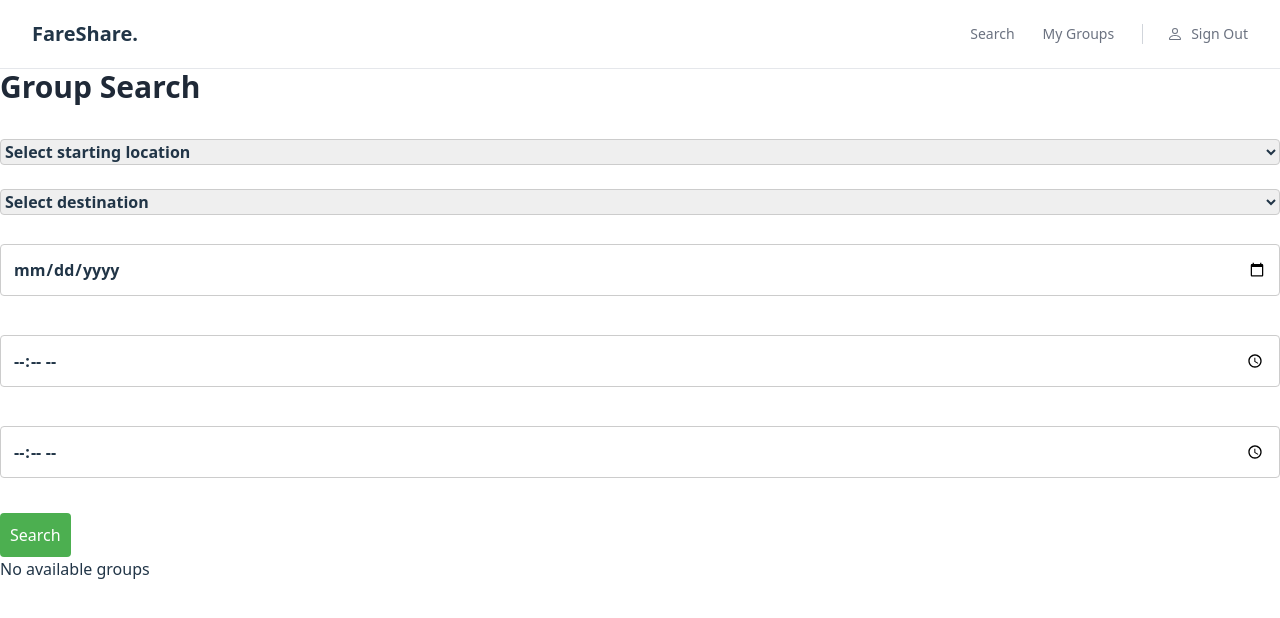
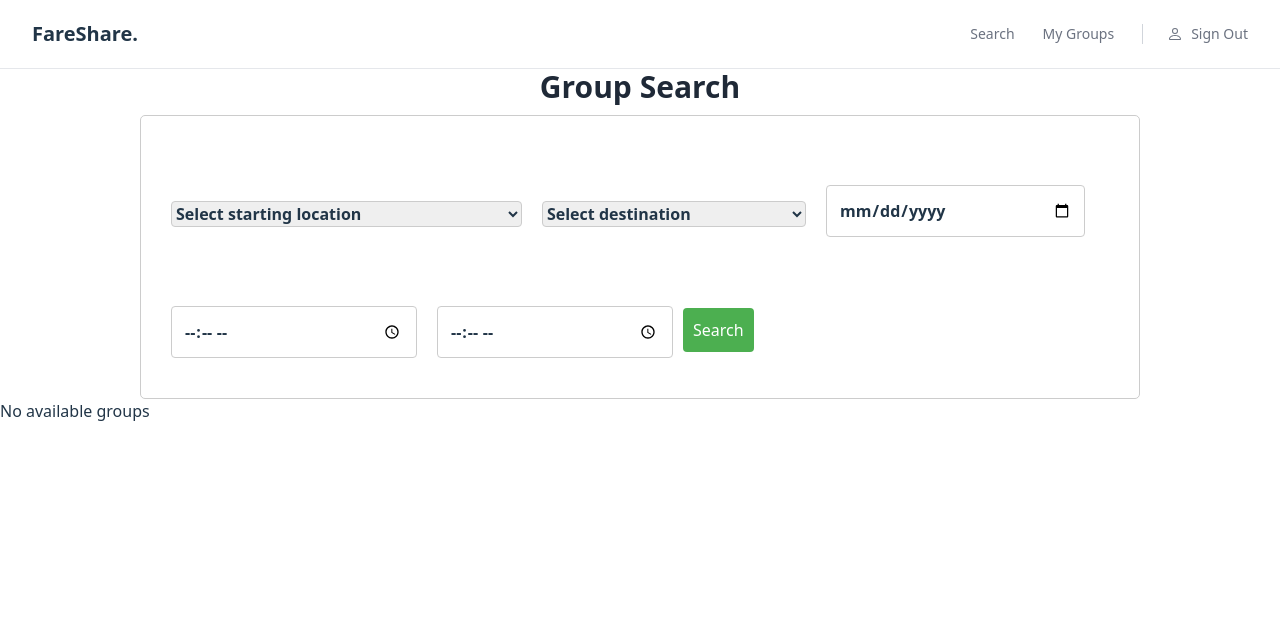
Before and after one commit to AmiinMuse/FareShareNU, a React (Vite) app: page /dashboard in a window 1280 px wide. Shown: the top 618 px of the page. Built offline with nearby package versions, Linux system fonts and the light colour scheme.

Commit message:
More GroupSearch Updates

```diff
--- a/src/pages/GroupSearch.css
+++ b/src/pages/GroupSearch.css
@@ -1,10 +1,10 @@
 /* Apply a box-sizing border-box to all elements */
-/* * {
+* {
   box-sizing: border-box;
-} */
+}
 
 /* Style the form container */
-/* form {
+form {
   display: flex;
   flex-wrap: wrap;
   align-items: center;
--- a/src/pages/GroupSearch.jsx
+++ b/src/pages/GroupSearch.jsx
@@ -150,7 +150,7 @@ const GroupSearch = () => {
             </form>
             {groups.length > 0 ? (
                 <div>
-                    <h2 class="results_t font-bold text-gray-800 sm:text-3xl dark:text-white"  style={{marginTop:70, marginBottom:10}}>
+                    <h2 class="results_t font-bold text-gray-800 sm:text-3xl dark:text-white"  style={{marginTop:70, marginBottom:10, textAlign: 'center'}}>
                         Results
                     </h2>
 
```
